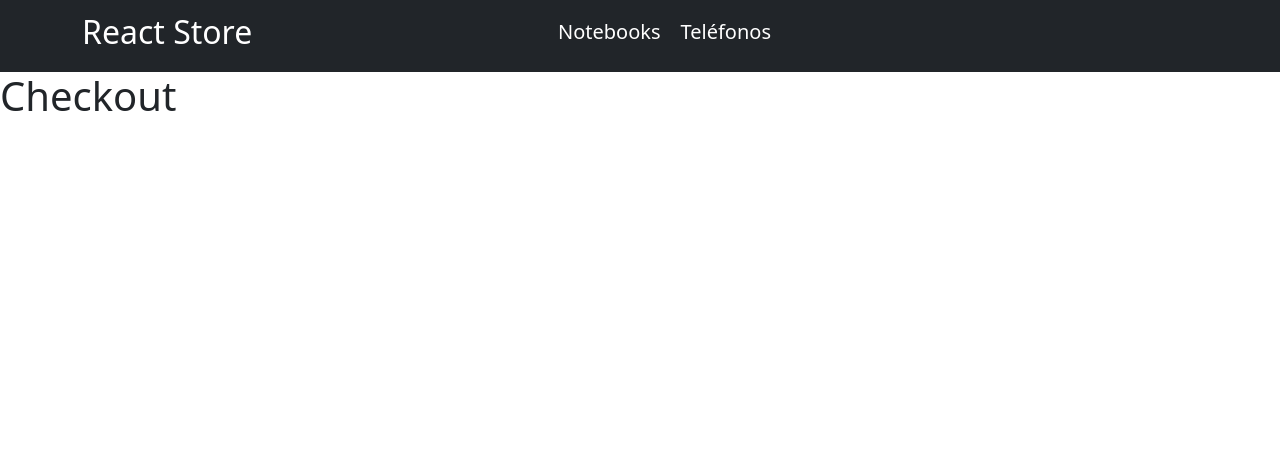
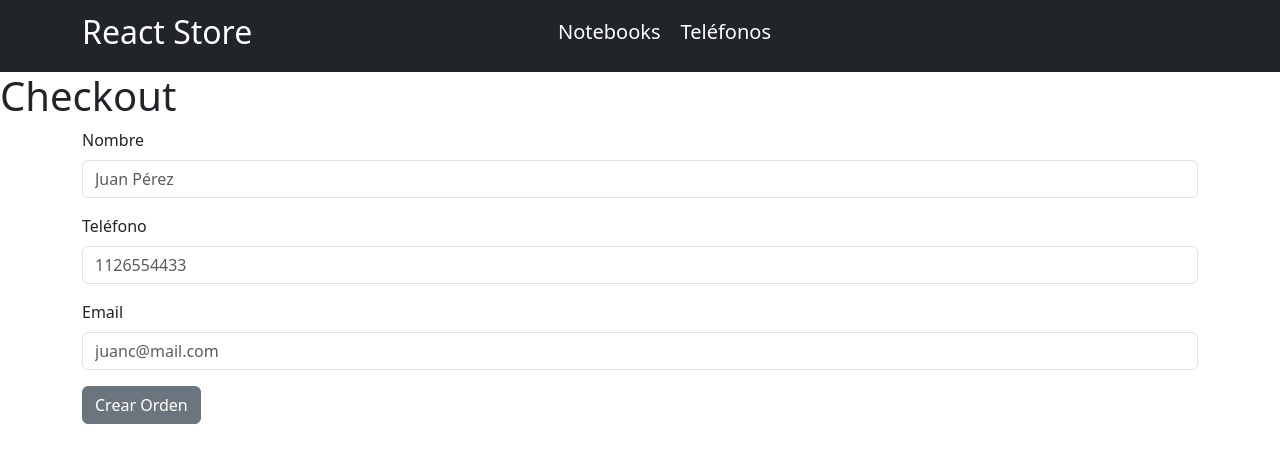
Before and after one commit to andymedina1/segunda-prueba, a React (Vite) app: page /checkout in a window 1280 px wide. Shown: the top 462 px of the page. Built offline with nearby package versions, Linux system fonts and the light colour scheme.

Commit message:
Act.8 - Creado CheckoutForm para Checkout.jsx
Añadido CheckoutForm con un formulario de ReactBootstrap
para recibir los datos del cliente.

Implementada parte de la lógica en Checkout.jsx para recibir y enviar
las órdenes.

```diff
--- a/src/components/Checkout.jsx
+++ b/src/components/Checkout.jsx
@@ -1,5 +1,37 @@
+import { serverTimestamp } from 'firebase/firestore'
+
+import CheckoutForm from './CheckoutForm'
+import { useContext } from 'react'
+import { CartContext } from '../contexts/CartContext'
+
 function Checkout () {
-  return (<h1>Checkout</h1>)
+  const { cartList, totalCartPrice } = useContext(CartContext)
+
+  const createOrder = (name, phone, email, cartList, totalCartPrice) => {
+    const order = {
+      buyer: {
+        name,
+        email,
+        phone
+      },
+      date: serverTimestamp(),
+      items: cartList,
+      total: totalCartPrice()
+    }
+
+    return order
+  }
+
+  const handleOrderData = ({ name, phoneNumber, email }) => {
+    console.log(createOrder(name, phoneNumber, email, cartList, totalCartPrice))
+  }
+
+  return (
+    <>
+      <h1>Checkout</h1>
+      <CheckoutForm onSubmit={handleOrderData} />
+    </>
+  )
 }
 
 export default Checkout
--- /dev/null
+++ b/src/components/CheckoutForm.jsx
@@ -0,0 +1,76 @@
+import { useState } from 'react'
+import { Button, Container, Form } from 'react-bootstrap'
+
+function CheckoutForm ({ onSubmit }) {
+  const [name, setName] = useState('')
+  const [phoneNumber, setPhoneNumber] = useState('')
+  const [email, setEmail] = useState('')
+
+  const handlePhoneChange = (event) => {
+    const value = event.target.value
+    const cleaned = value.replace(/[^0-9]/g, '')
+    if (cleaned.length <= 10) {
+      setPhoneNumber(cleaned)
+    }
+  }
+
+  const handleNameChange = (event) => {
+    const value = event.target.value
+    const cleaned = value.replace(/[0-9]/g, '')
+    setName(cleaned)
+  }
+
+  const handleEmailChange = (event) => {
+    setEmail(event.target.value)
+  }
+
+  const handleSubmit = (event) => {
+    event.preventDefault()
+    onSubmit({ name, phoneNumber, email })
+  }
+
+  return (
+    <Container>
+      <Form onSubmit={handleSubmit}>
+        <Form.Group className='mb-3' controlId='formName'>
+          <Form.Label>Nombre</Form.Label>
+          <Form.Control
+            type='text'
+            placeholder='Juan Pérez'
+            value={name}
+            onChange={handleNameChange}
+            required
+          />
+        </Form.Group>
+
+        <Form.Group className='mb-3' controlId='formPhone'>
+          <Form.Label>Teléfono</Form.Label>
+          <Form.Control
+            type='text'
+            placeholder='1126554433'
+            value={phoneNumber}
+            onChange={handlePhoneChange}
+            required
+          />
+        </Form.Group>
+
+        <Form.Group className='mb-3' controlId='formEmail'>
+          <Form.Label>Email</Form.Label>
+          <Form.Control
+            type='email'
+            placeholder='juanc@mail.com'
+            value={email}
+            onChange={handleEmailChange}
+            required
+          />
+        </Form.Group>
+
+        <Button variant='secondary' type='submit'>
+          Crear Orden
+        </Button>
+      </Form>
+    </Container>
+  )
+}
+
+export default CheckoutForm
```
